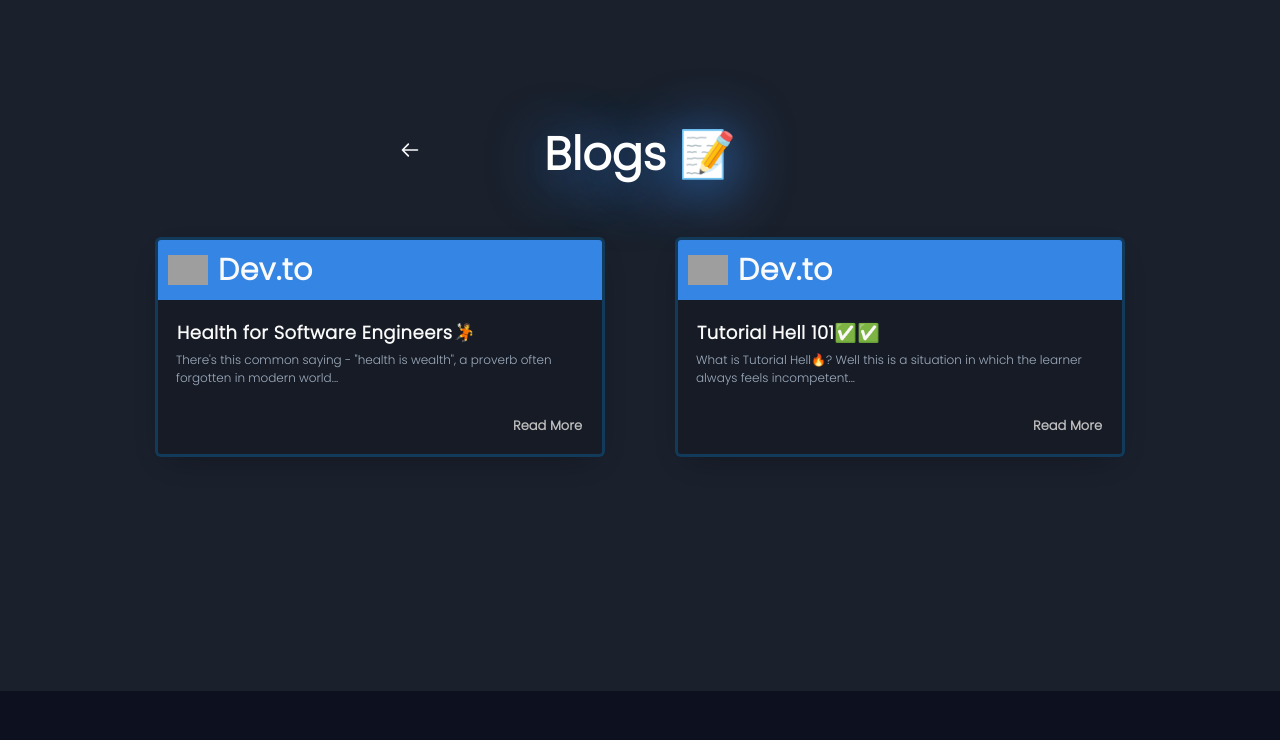
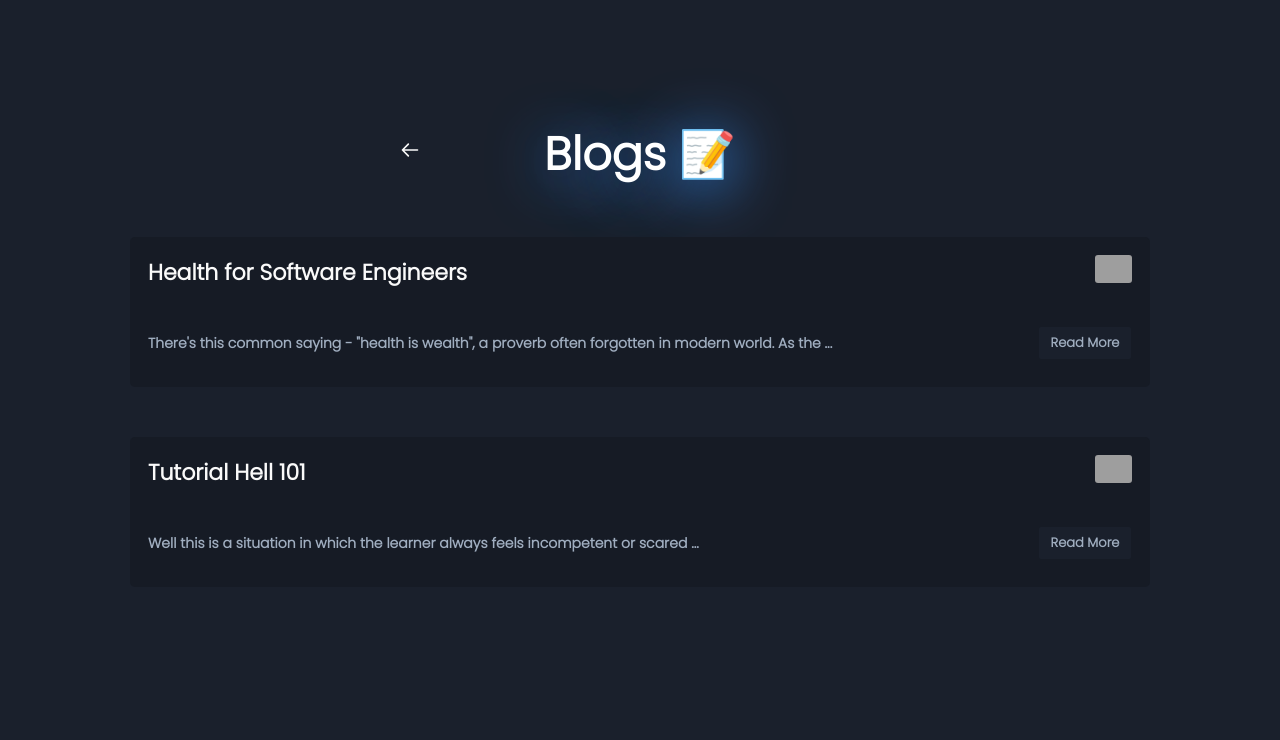
Before and after one commit to suryaraj1/My-Portfolio, a website: page blogs.html in a window 1280 px wide. Shown: the top 740 px of the page. Drawn offline with nearby package versions, Linux system fonts and the light colour scheme; grey boxes are pictures that could not be loaded.

Commit message:
Add blog redesign

```diff
--- a/assets/styles.css
+++ b/assets/styles.css
@@ -784,7 +784,7 @@
 
 .custom-grid {
   /* check for media queries */
-  grid-template-columns: 1fr 1fr;
+  grid-template-columns: 1fr;
   gap: 50px 20px;
   margin-left: 35px;
 }
@@ -1267,6 +1267,30 @@
     right: 340px;
     margin-bottom: 10px;
   }
+
+  .blog-wrapper {
+    height: 320px;
+  }
+
+  .blog-heading {
+    font-size: 15px !important;
+  }
+
+  .blog-content-wrapper {
+    position: relative;
+    bottom: 20px;
+  }
+
+  .blog-content-btn-wrapper {
+    margin-top: 30px;
+    margin-left: 12px;
+  }
+
+  .blog-content {
+    color: #a0aec0;
+    font-size: 4px;
+    font-weight: 600;
+  }
 }
 
 .back-btn-wrapper {
@@ -1294,6 +1318,76 @@
   height: 90px;
 }
 
+.blog-wrapper {
+  background: #161b25;
+  width: 100%;
+  height: 150px;
+  border-radius: 5px;
+  transition: 0.5s ease;
+}
+
+.blog-wrapper:hover {
+  background: #181d27;
+}
+
+.blog-heading-wrapper p {
+  font-size: 22px;
+  font-weight: 600;
+}
+
+.blog-heading-wrapper {
+  color: #fafafa;
+  width: 100%;
+  display: flex;
+  justify-content: space-between;
+  align-items: center;
+  padding: 18px;
+}
+
+.blog-content-wrapper {
+  width: 100%;
+  padding: 18px;
+  display: flex;
+  align-items: center;
+  justify-content: space-between;
+}
+
+.blog-content {
+  color: #a0aec0;
+  font-size: 14px;
+  font-weight: 600;
+}
+
+.blog-content-btn-wrapper button {
+  outline: none;
+  border: none;
+  height: 34px;
+  width: 94px;
+  border-radius: 3px;
+  cursor: pointer;
+  background: #1a202c;
+  color: #a0aec0;
+  font-size: 13px;
+  font-family: "Poppins", sans-serif;
+  font-weight: 600;
+  border: 1px solid #161b25;
+  transition: 0.3s ease;
+}
+
+.blog-content-btn-wrapper button:hover {
+  color: #fff;
+  border: 1px solid #08a0e9;
+}
+
+.blog-heading-img-wrapper {
+  height: 35px;
+  width: 37px;
+}
+
+.blog-heading-img-wrapper img {
+  border-radius: 3px;
+}
+
 @keyframes sway {
   0% {
     transform: translateX(-3px);
--- a/blogs.html
+++ b/blogs.html
@@ -44,55 +44,56 @@
       <h2 class="section-title" id="section-title">Blogs 📝</h2>
 
       <div class="achievements_container bd-grid custom-grid">
-        <div class="achievements-item">
+        <div class="blog-wrapper">
+          <div class="blog-heading-wrapper">
+            <p class="blog-heading">Health for Software Engineers</p>
+            <div class="blog-heading-img-wrapper">
+              <img
+                src="https://res.cloudinary.com/practicaldev/image/fetch/s--R9qwOwpC--/c_limit%2Cf_auto%2Cfl_progressive%2Cq_auto%2Cw_880/https://thepracticaldev.s3.amazonaws.com/i/78hs31fax49uwy6kbxyw.png"
+                alt="dev.img"
+              />
+            </div>
+          </div>
+          <div class="blog-content-wrapper">
+            <p class="blog-content">
+              There's this common saying - "health is wealth", a proverb often
+              forgotten in modern world. As the ...
+            </p>
+            <div class="blog-content-btn-wrapper">
               <a
                 href="https://dev.to/suryaraj1/software-development-and-health-45pc"
                 target="_blank"
               >
-            <div class="achievements-card">
-              <div class="header">
-                <img src="https://cdn.worldvectorlogo.com/logos/devto.svg" />
-                Dev.to
-              </div>
-              <div class="content icpc">
-                <p class="content-title">Health for Software Engineers🤾</p>
-                <p class="content-text">
-                  There's this common saying - "health is wealth", a proverb
-                  often forgotten in modern world...
-                </p>
-              </div>
-              <div class="read-more-wrapper">
-                <button class="read-more">Read More</button>
+                <button>Read More</button>
+              </a>
             </div>
           </div>
-          </a>
         </div>
 
-        <div class="achievements-item">
+          <div class="blog-wrapper">
+            <div class="blog-heading-wrapper">
+              <p class="blog-heading">Tutorial Hell 101</p>
+              <div class="blog-heading-img-wrapper">
+                <img
+                  src="https://res.cloudinary.com/practicaldev/image/fetch/s--R9qwOwpC--/c_limit%2Cf_auto%2Cfl_progressive%2Cq_auto%2Cw_880/https://thepracticaldev.s3.amazonaws.com/i/78hs31fax49uwy6kbxyw.png"
+                  alt="dev.img"
+                />
+              </div>
+            </div>
+            <div class="blog-content-wrapper">
+              <p class="blog-content">
+                Well this is a situation in which the learner always feels incompetent or scared ...
+              </p>
+              <div class="blog-content-btn-wrapper">
                 <a
                   href="https://dev.to/suryaraj1/tutorial-hell-101-8bc"
                   target="_blank"
                 >
-            <div class="achievements-card">
-              <div class="header">
-                <img src="https://cdn.worldvectorlogo.com/logos/devto.svg" />
-                Dev.to
-              </div>
-              <div class="content icpc">
-                <p class="content-title">Tutorial Hell 101✅✅</p>
-                <p class="content-text">
-                  What is Tutorial Hell🔥? Well this is a situation in which the
-                  learner always feels incompetent...
-                </p>
-              </div>
-              <div class="read-more-wrapper">
-                <button class="read-more">Read More</button>
-              </div>
-            </div>
+                  <button>Read More</button>
                 </a>
               </div>
             </div>
-      <div class="achievements-section-btn-wrapper"></div>
+          </div>
     </section>
 
     <footer class="footer external">
--- a/javaScript/app.js
+++ b/javaScript/app.js
@@ -40,6 +40,7 @@
 
 sr.reveal('.skill-item', { interval: 200 });
 
+sr.reveal('.blog-wrapper', { interval: 200 });
 sr.reveal('.achievements-card', { interval: 200 });
 sr.reveal('.achievements-text', { interval: 300 });
 sr.reveal('.achievements-section-btn-wrapper', { interval: 400 });
```
Lines whose indentation alone changed are shown as unchanged.
